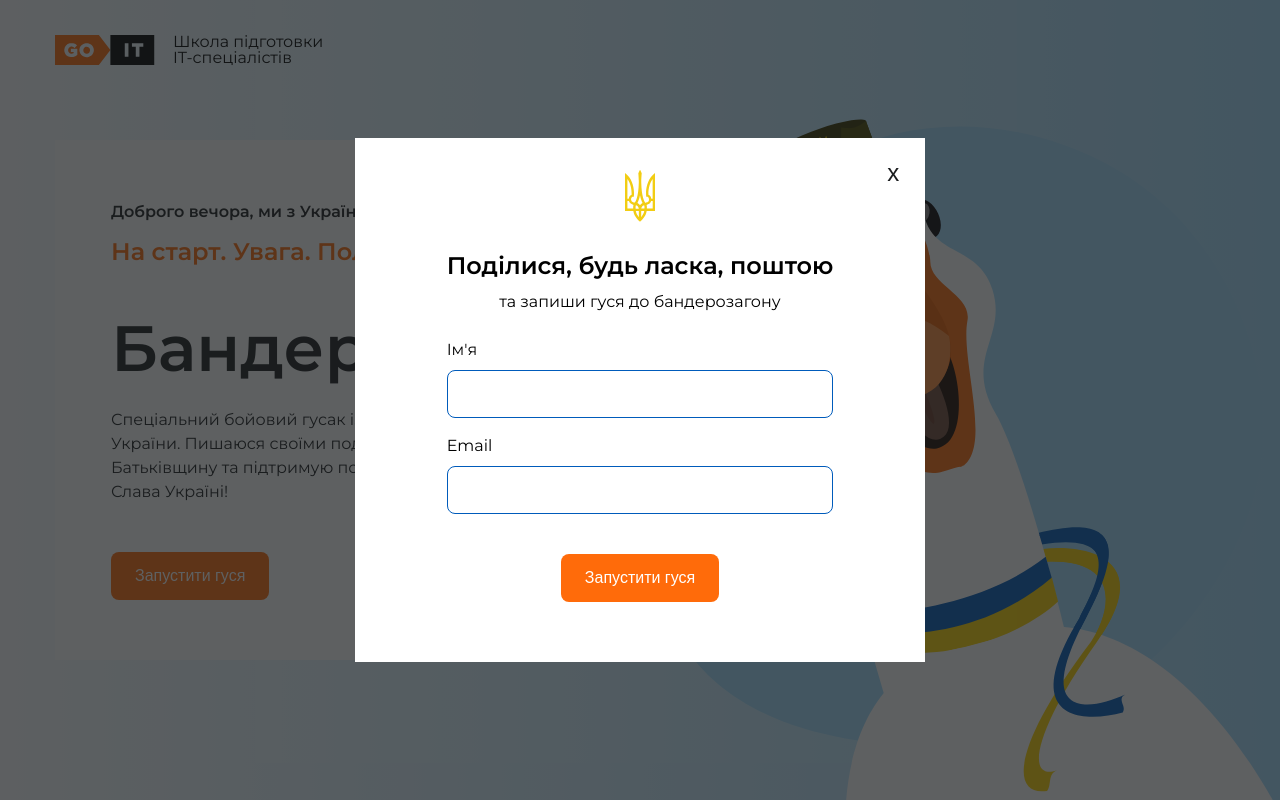
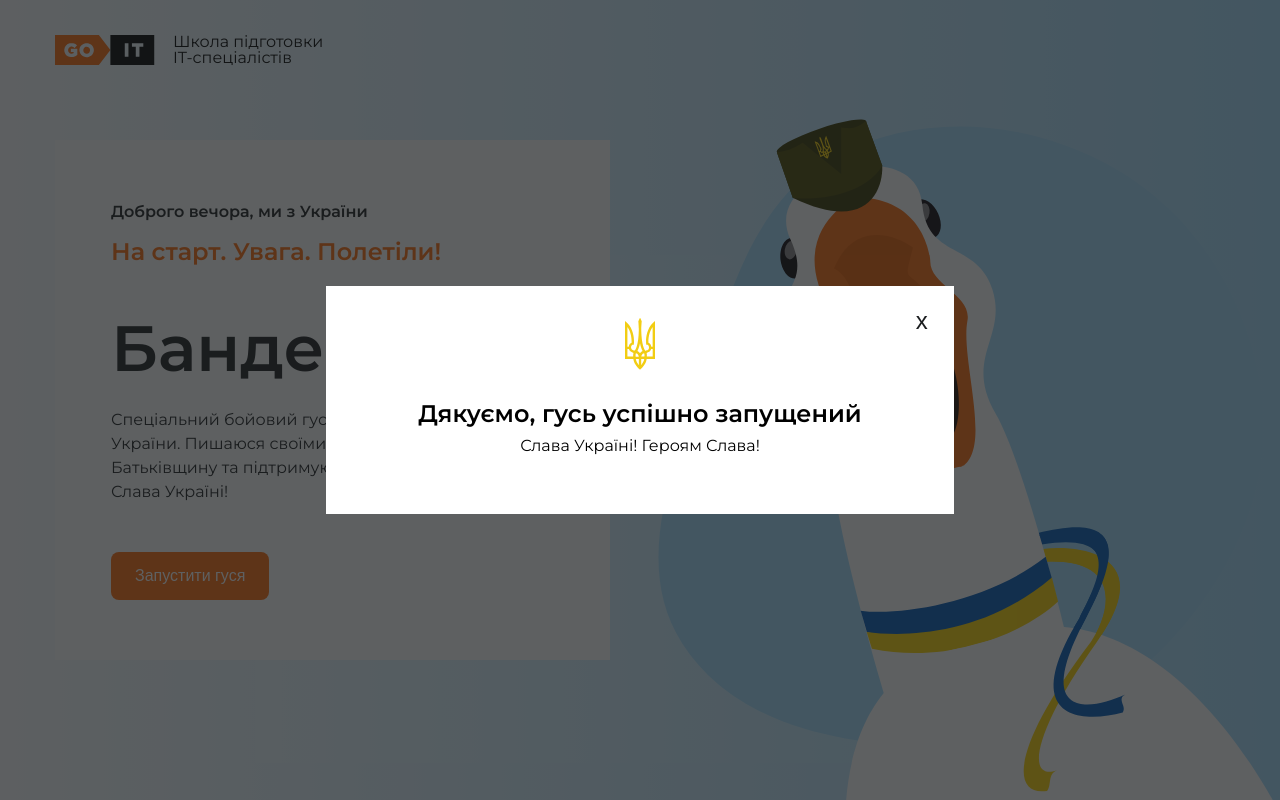
Before and after one commit to kirillnikitchenko/Wargoose, a plain HTML site: page index.html in a window 1280 px wide. Shown: the top 800 px of the page. Drawn offline with Linux system fonts and the light colour scheme.

Commit message:
index.html

```diff
--- a/CSS/style.css
+++ b/CSS/style.css
@@ -186,6 +186,10 @@ header {
     display: flex;
     align-items: center;
     justify-content: center;
+    opacity: 0;
+    pointer-events: none;
+    transition: all 0.3s ease-in-out;
+
 }
 
 .modal__form {
@@ -264,6 +268,13 @@ header {
     cursor: pointer;
     border: 0;
     background: none;
+}
 
+.modal__description {
+    margin-bottom: 0;
+}
 
+.modal__active {
+    opacity: 1;
+    pointer-events: all;
 }
--- a/index.html
+++ b/index.html
@@ -66,10 +66,10 @@
     </footer>
 
     <div class="modal__bgd">
+
         <form action="#" class="modal__form">
 
             <button class="clouse__button">x</button>
-
             <img src="./IMG/trezub.svg" alt="ukr-logo">
             <h4 class="modal__form__title">Поділися, будь ласка, поштою</h4>
             <p class="modal__form__description">та запиши гуся до бандерозагону</p>
@@ -90,6 +90,23 @@
 
     </div>
 
+    <div class="modal__bgd modal__active">
+
+        <div class="modal__form">
+
+            <button class="clouse__button">x</button>
+            <img src="./IMG/trezub.svg" alt="ukr-logo">
+            <h4 class="modal__form__title">Дякуємо, гусь успішно запущений</h4>
+            <p class="modal__description">Слава Україні! Героям Слава!</p>
+
+
+
+
+        </div>
+
+    </div>
+
+
 
 
 
```
